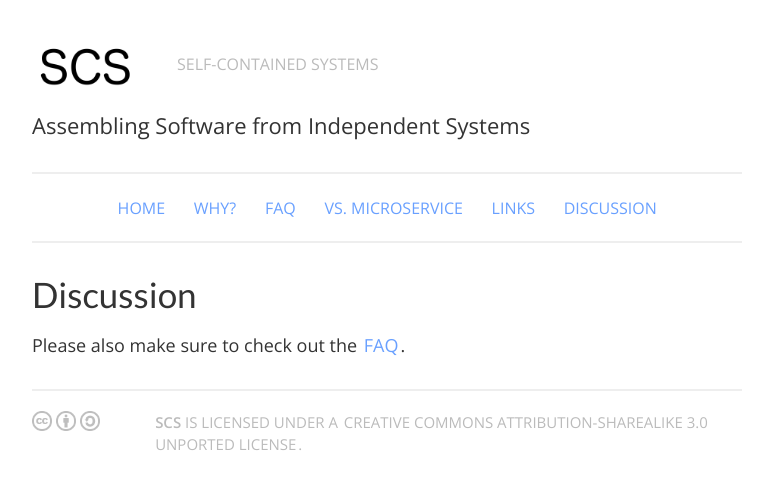
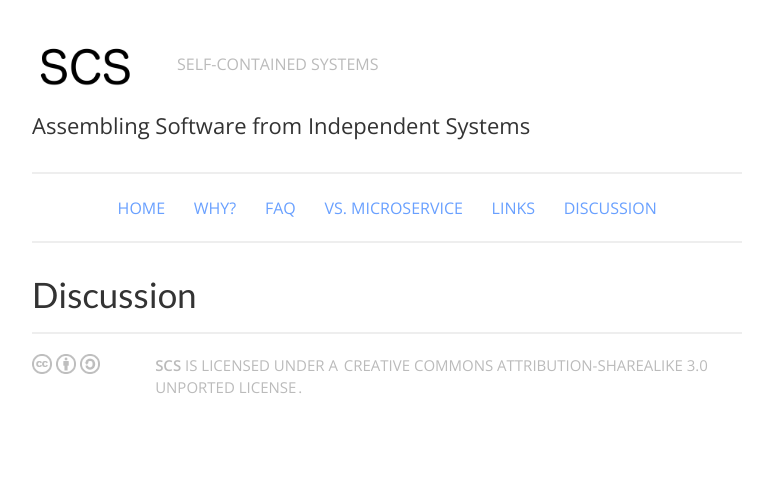
Before and after one commit to innoq/SCS, a Jekyll site: the page built from discussion.html, in a window 1280 px wide. Shown: the top 489 px of the page, without its empty margins (128-901 px from the left). Built offline with Jekyll 4.4.1, drawn with Linux system fonts in a browser that asks for light colours; comment, search, counter and statistics services are not loaded.

Commit message:
Fixed discussion

```diff
--- a/discussion.html
+++ b/discussion.html
@@ -5,21 +5,16 @@ title: "ROCA: Resource-oriented Client Architecture - Discussion"
 
 <h2>Discussion</h2>
 
-<p id="disqus_fallback">
-  <noscript>
-    You can head over to the discussion at
-    <a rel="nofollow"
-  href="https://disqus.com/home/discussion/selfcontainedsystems/">Disqus</a>.
-  </noscript>
-  Please also make sure to check out the <a href='/faq.html'>FAQ</a>.
-</p>
-
-
 <div id="disqus_thread"></div>
 <script>
+/**
+* RECOMMENDED CONFIGURATION VARIABLES: EDIT AND UNCOMMENT THE SECTION BELOW TO INSERT DYNAMIC VALUES FROM YOUR PLATFORM OR CMS.
+* LEARN WHY DEFINING THESE VARIABLES IS IMPORTANT: https://disqus.com/admin/universalcode/#configuration-variables
+*/
+/*
 var disqus_config = function () {
-this.page.url = "http://scs-architecture.org"; // Replace PAGE_URL with your page's canonical URL variable
-this.page.identifier = "scs"; // Replace PAGE_IDENTIFIER with your page's unique identifier variable
+this.page.url = PAGE_URL; // Replace PAGE_URL with your page's canonical URL variable
+this.page.identifier = PAGE_IDENTIFIER; // Replace PAGE_IDENTIFIER with your page's unique identifier variable
 };
 */
 (function() { // DON'T EDIT BELOW THIS LINE
@@ -35,5 +30,4 @@ s.setAttribute('data-timestamp', +new Date());
 href="https://disqus.com/?ref_noscript" rel="nofollow">comments
 powered by Disqus.</a></noscript>
 
-
 <script id="dsq-count-scr" src="//selfcontainedsystems.disqus.com/count.js" async></script>
```
